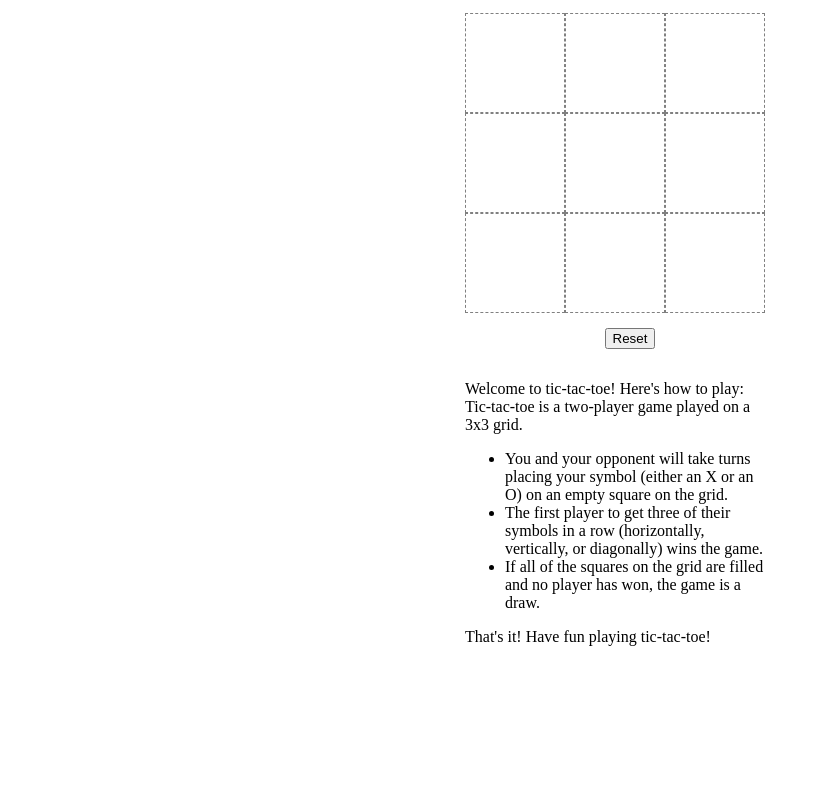
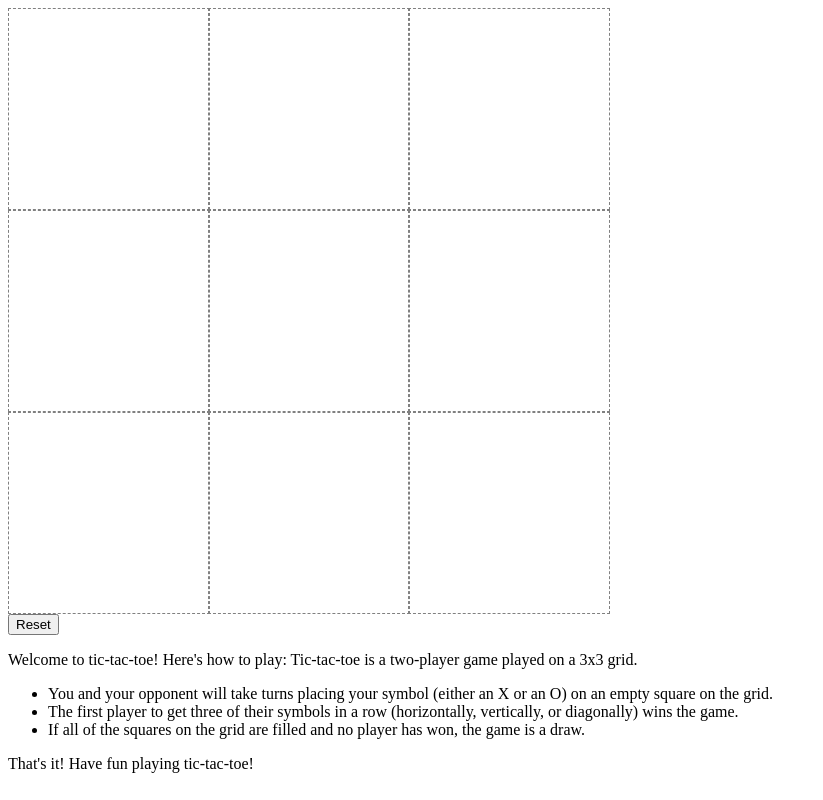
Before and after one commit to vpchar/tic-tac-toe, a website built with webpack: page src/index.html in a window 1280 px wide. Shown: the whole page, without its empty margins (0-823 px from the left). Built offline with nearby package versions, Linux system fonts and the light colour scheme.

Commit message:
move to grid layout

```diff
--- a/src/index.html
+++ b/src/index.html
@@ -1,5 +1,6 @@
 <html>
   <head>
+
   </head>
   <body>
     <div class="game">
@@ -14,10 +15,10 @@
       <div class="square" id="7"></div>
       <div class="square" id="8"></div>
     </div>
-    <div style="text-align: center; width: 300px;padding:15px">
+    <div>
       <button id="resetButton" >Reset</button>
       <br />
-    </div><div style="text-align: left;width: 300px;">
+    </div><div>
       <p >Welcome to tic-tac-toe! Here's how to play:
 
         Tic-tac-toe is a two-player game played on a 3x3 grid.
--- a/src/style.css
+++ b/src/style.css
@@ -1,15 +1,12 @@
-body{width: 350px;margin:auto;padding: 1%;}
+body{width: 100vw;}
 /* Add some style to the game */
 .game {
-  display: flex;
-  flex-wrap: wrap;
-  width: 300px;
-  height: 300px;
-  /* border: 1px solid black; */
+  display: grid;
+  grid-template-columns: repeat(3,25vh);
 }
 .square {
-  width: 98px;
-  height: 98px;
+  width: 25vh;
+  height: 25vh;
   display: flex;
   justify-content: center;
   align-items: center;
```
Also changed, not shown: dist/index.bundle.js, dist/index.html.
